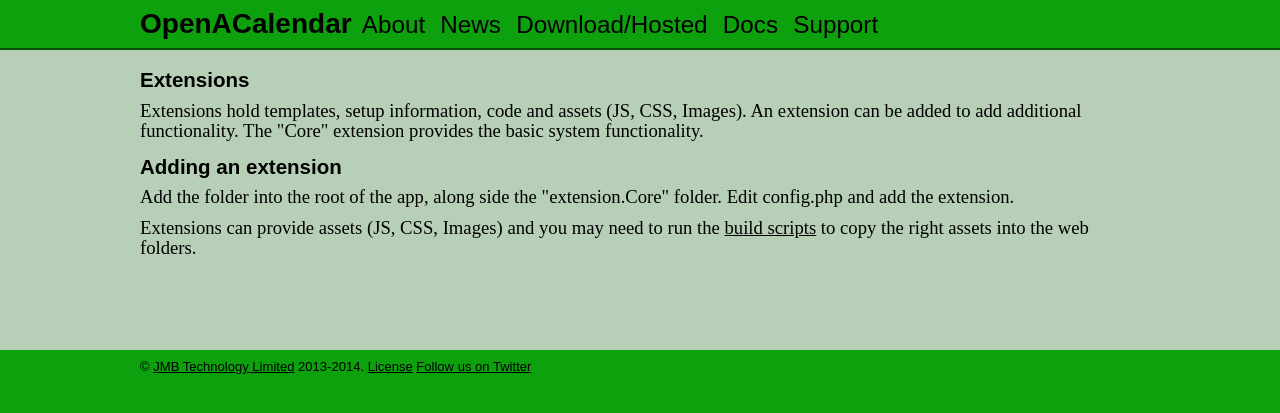
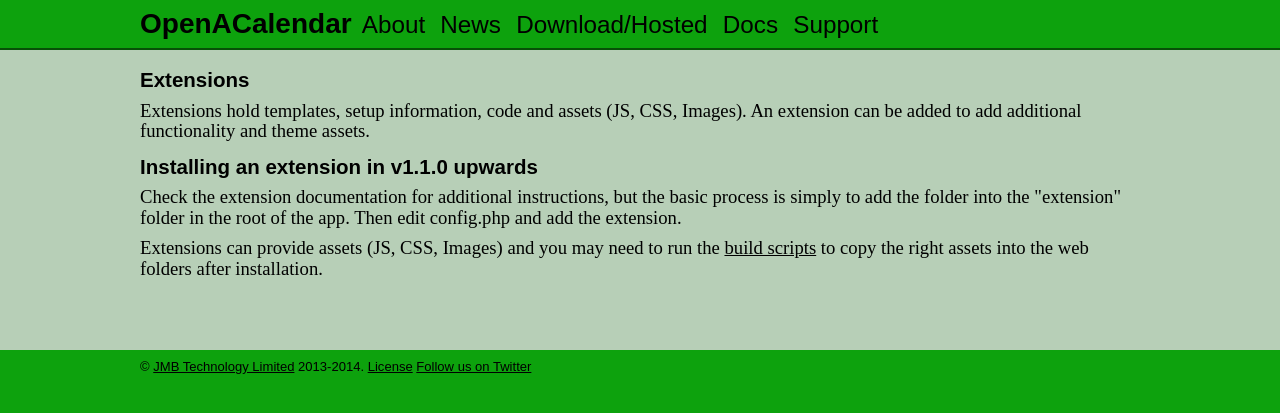
Before and after one commit to OpenACalendar/openacalendar.github.io, a Jekyll site: the page built from docs/extensions.html, in a window 1280 px wide. Shown: the top 413 px of the page. Built offline with Jekyll 4.4.1, drawn with Linux system fonts in a browser that asks for light colours; Markdown is read by kramdown in place of the engine named in the settings; comment, search, counter and statistics services are not loaded.

Commit message:
Extension notes

```diff
--- a/docs/extensions.html
+++ b/docs/extensions.html
@@ -6,13 +6,12 @@
 <h2>Extensions</h2>
 
 <p>Extensions hold templates, setup information, code and assets (JS, CSS, Images).
-	An extension can be added to add additional functionality.
-	The "Core" extension provides the basic system functionality.</p>
+	An extension can be added to add additional functionality and theme assets. </p>
 
-<h2>Adding an extension</h2>
+<h2>Installing an extension in v1.1.0 upwards</h2>
 
-<p>Add the folder into the root of the app, along side the "extension.Core" folder.
-	Edit config.php and add the extension.</p>
+<p>Check the extension documentation for additional instructions, but the basic process is simply to add the folder into the "extension" folder in the root of the app.
+	Then edit config.php and add the extension.</p>
 
 <p>Extensions can provide assets (JS, CSS, Images) and you may need to run the
-	<a href="build.html">build scripts</a> to copy the right assets into the web folders.</p>
+	<a href="build.html">build scripts</a> to copy the right assets into the web folders after installation.</p>
```
